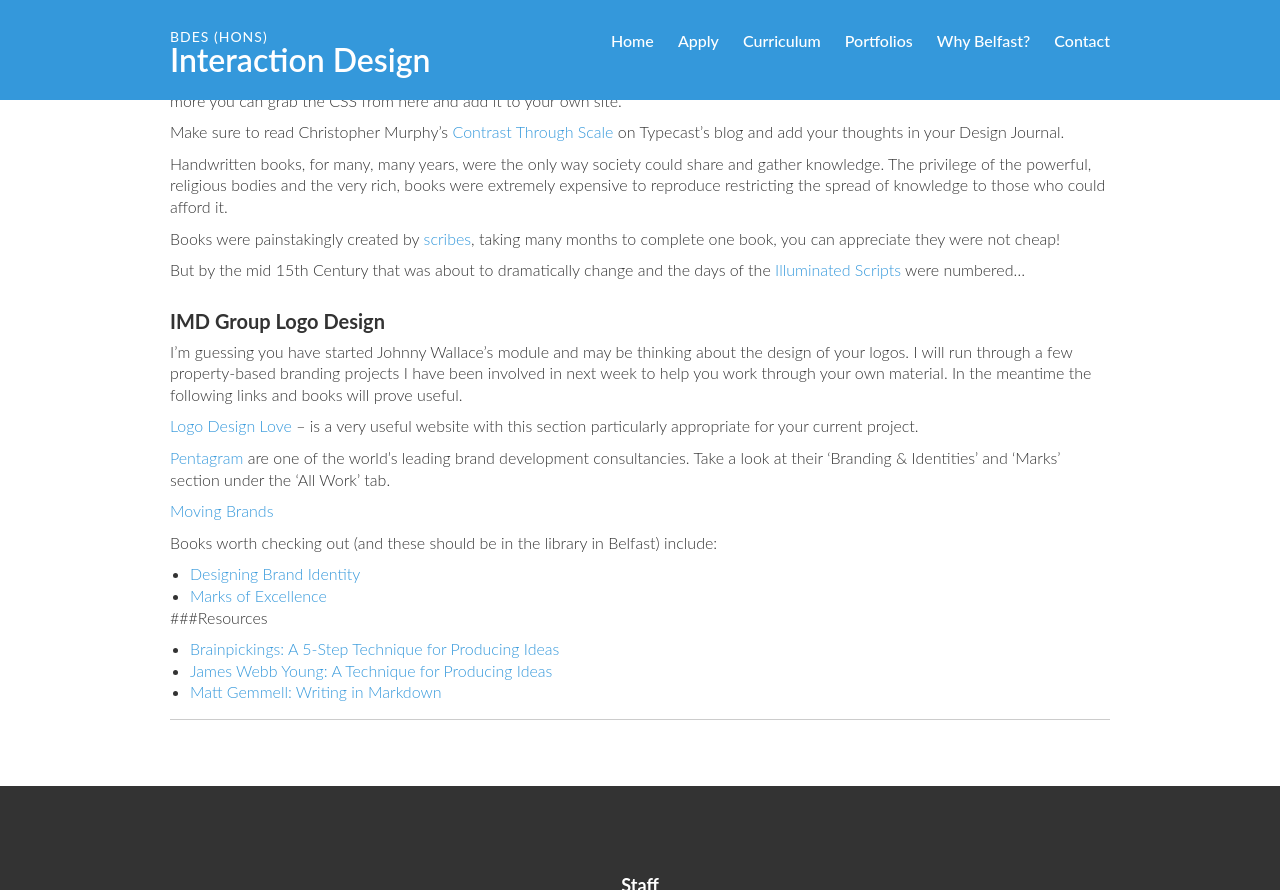
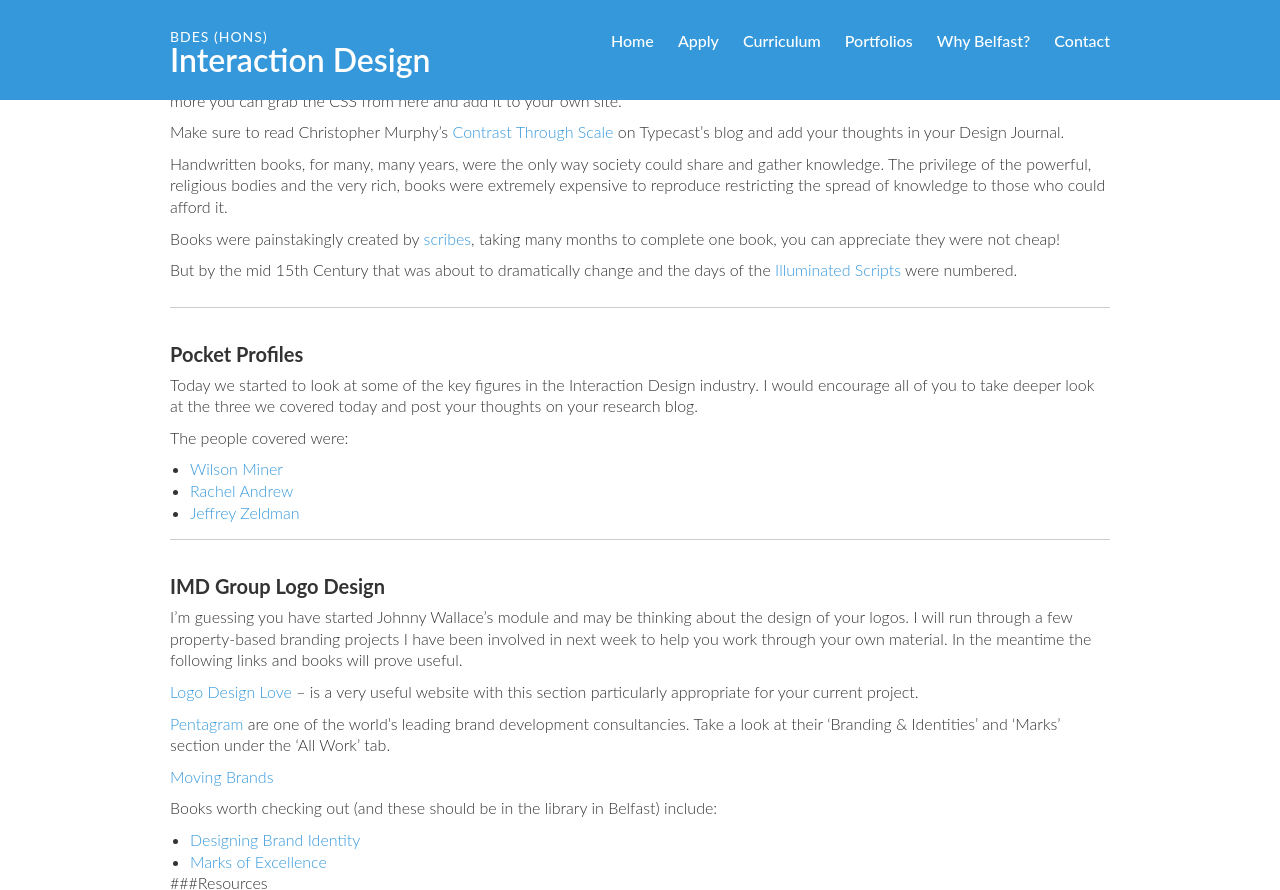
Before and after one commit to ixdbelfast/ixdbelfast.github.io, a Jekyll site: the page built from modules/IXD102/IXD102.md, in a window 1280 px wide and 900 px high, scrolled down 3093 px, cut to the strip 0-890 px from the top of the window. Built offline with Jekyll 4.4.1, drawn with Linux system fonts in a browser that asks for light colours; our own code applies the rules of GitHub Pages for plain Markdown files.

Commit message:
Added Pocket Profiles

```diff
--- a/modules/IXD102/IXD102.md
+++ b/modules/IXD102/IXD102.md
@@ -116,7 +116,20 @@ Handwritten books, for many, many years, were the only way society could share a
 
 Books were painstakingly created by [scribes](https://en.wikipedia.org/wiki/Scribe), taking many months to complete one book, you can appreciate they were not cheap!
 
-But by the mid 15th Century that was about to dramatically change and the days of the [Illuminated Scripts](https://www.bl.uk/catalogues/illuminatedmanuscripts/TourIntroGen.asp) were numbered…
+But by the mid 15th Century that was about to dramatically change and the days of the [Illuminated Scripts](https://www.bl.uk/catalogues/illuminatedmanuscripts/TourIntroGen.asp) were numbered.
+
+---
+
+### Pocket Profiles
+
+Today we started to look at some of the key figures in the Interaction Design industry. I would encourage all of you to take deeper look at the three we covered today and post your thoughts on your research blog.
+
+The people covered were:
+- [Wilson Miner](https://wilsonminer.com/)
+- [Rachel Andrew](https://rachelandrew.co.uk/)
+- [Jeffrey Zeldman](http://www.zeldman.com/)
+
+---
 
 ### IMD Group Logo Design
 
```
